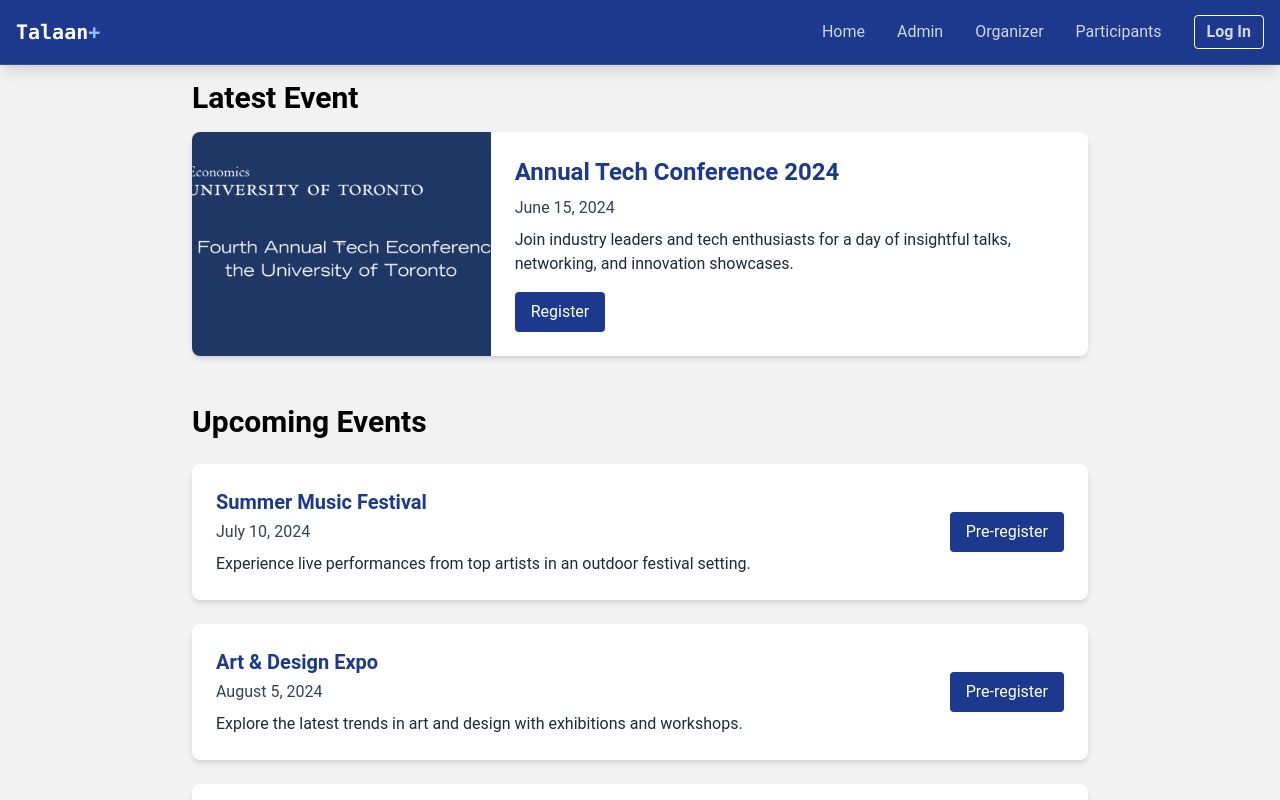
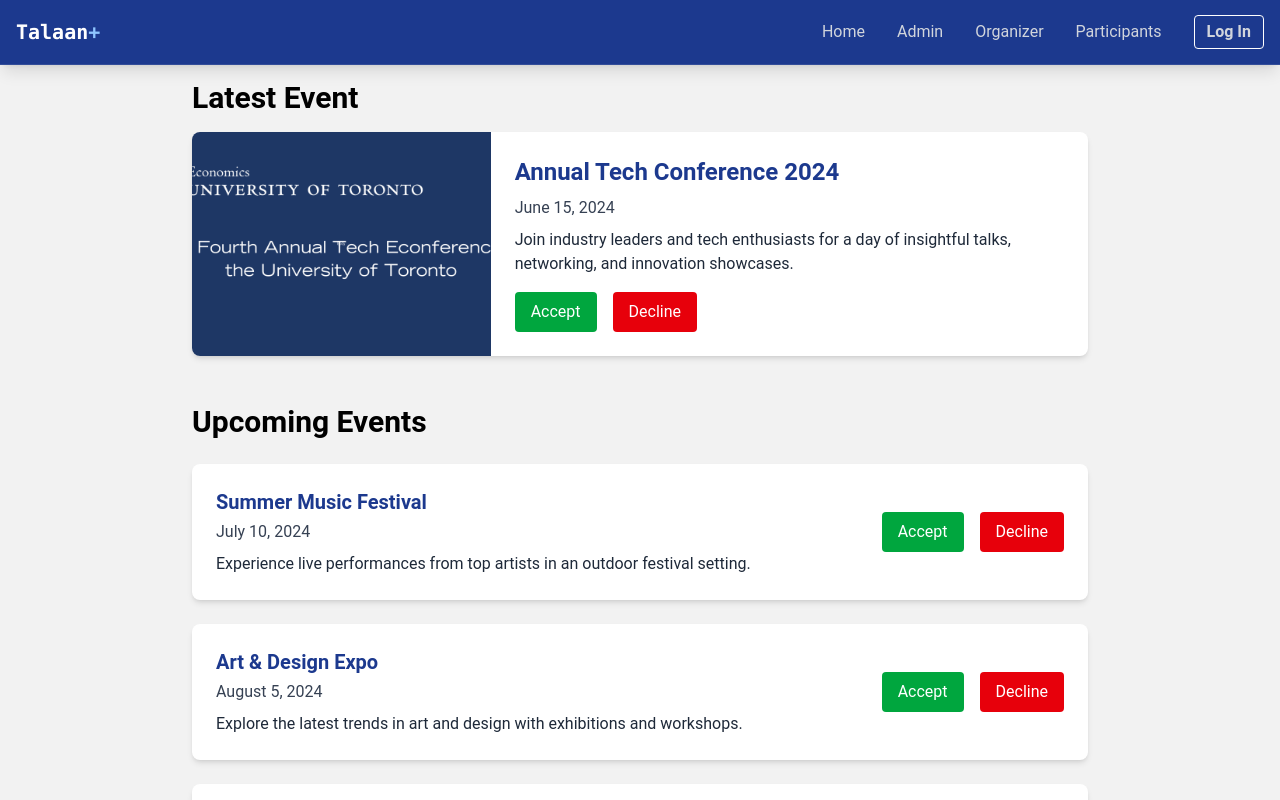
Before and after one commit to Barneycle/talaan, a React (Vite) app: page /participants in a window 1280 px wide. Shown: the top 800 px of the page. Built offline with nearby package versions, Linux system fonts and the light colour scheme.

Commit message:
replaced Register/Pre-Register buttons with Accept/Decline and Answer Survey and Generate Certificate. added logics for these buttons.

```diff
--- a/src/components/sections/Participants.jsx
+++ b/src/components/sections/Participants.jsx
@@ -30,16 +30,27 @@ const upcomingEvents = [
 ];
 
 export const Participants = () => {
-  const [requestedEvents, setRequestedEvents] = useState([]);
+  const [acceptedEvents, setAcceptedEvents] = useState([]);
+  const [declinedEvents, setDeclinedEvents] = useState([]);
 
-  const handleRequestEvent = (event) => {
-    if (!requestedEvents.find(e => e.id === event.id)) {
-      setRequestedEvents(prev => [...prev, event]);
-      alert(`You have successfully requested to pre-register for "${event.title}".`);
-    } else {
-      alert(`You have already requested to pre-register for "${event.title}".`);
+  const handleAcceptEvent = (event) => {
+    if (!acceptedEvents.find(e => e.title === event.title)) {
+      setAcceptedEvents(prev => [...prev, event]);
+      setDeclinedEvents(prev => prev.filter(e => e.title !== event.title));
+      alert(`You have accepted the event "${event.title}".`);
     }
   };
+
+  const handleDeclineEvent = (event) => {
+    if (!declinedEvents.find(e => e.title === event.title)) {
+      setDeclinedEvents(prev => [...prev, event]);
+      setAcceptedEvents(prev => prev.filter(e => e.title !== event.title));
+      alert(`You have declined the event "${event.title}".`);
+    }
+  };
+
+  const isAccepted = (event) => acceptedEvents.some(e => e.title === event.title);
+  const isDeclined = (event) => declinedEvents.some(e => e.title === event.title);
 
   return (
     <section className="min-h-screen bg-white/95 p-8 flex flex-col items-center pt-20">
@@ -55,12 +66,50 @@ export const Participants = () => {
             <h3 className="text-2xl font-bold mb-2 text-blue-900">{latestEvent.title}</h3>
             <p className="text-gray-700 mb-2">{latestEvent.date}</p>
             <p className="text-gray-800">{latestEvent.description}</p>
+            <div className="flex space-x-4 mt-4">
+              {!isAccepted(latestEvent) && !isDeclined(latestEvent) ? (
+                <>
                   <button
-              onClick={() => handleRequestEvent(latestEvent)}
-              className="mt-4 px-4 py-2 bg-blue-900 text-white rounded hover:bg-blue-800 transition w-max"
+                    onClick={() => handleAcceptEvent(latestEvent)}
+                    disabled={isAccepted(latestEvent)}
+                    className={`px-4 py-2 rounded text-white ${isAccepted(latestEvent) ? 'bg-green-500 cursor-not-allowed' : 'bg-green-600 hover:bg-green-700'}`}
                   >
-              Register
+                    Accept
                   </button>
+                  <button
+                    onClick={() => handleDeclineEvent(latestEvent)}
+                    disabled={isDeclined(latestEvent)}
+                    className={`px-4 py-2 rounded text-white ${isDeclined(latestEvent) ? 'bg-red-500 cursor-not-allowed' : 'bg-red-600 hover:bg-red-700'}`}
+                  >
+                    Decline
+                  </button>
+                </>
+              ) : isAccepted(latestEvent) ? (
+                <>
+                  <button
+                    onClick={() => alert('Answer Survey clicked')}
+                    className="px-4 py-2 rounded bg-blue-900 text-white hover:bg-blue-800"
+                  >
+                    Answer Survey
+                  </button>
+                  <button
+                    onClick={() => alert('Generate Certificate clicked')}
+                    className="px-4 py-2 rounded bg-gray-600 text-white hover:bg-gray-700"
+                  >
+                    Generate Certificate
+                  </button>
+                </>
+              ) : (
+                <input
+                  type="text"
+                  value="Declined"
+                  readOnly
+                  className="w-28 px-5 py-2 rounded border border-red-600 text-red-600 bg-red-100 cursor-default text-center"
+                  tabIndex={-1}
+                  onClick={e => e.preventDefault()}
+                />
+              )}
+            </div>
           </div>
         </div>
       </div>
@@ -75,25 +124,70 @@ export const Participants = () => {
                 <p className="text-gray-700 mb-2">{event.date}</p>
                 <p className="text-gray-800">{event.description}</p>
               </div>
+              <div className="flex space-x-4 mt-4 md:mt-0">
+                {!isAccepted(event) && !isDeclined(event) ? (
+                  <>
                     <button
-                onClick={() => handleRequestEvent(event)}
-                className="mt-4 md:mt-0 px-4 py-2 bg-blue-900 text-white rounded hover:bg-blue-800 transition"
+                      onClick={() => handleAcceptEvent(event)}
+                      disabled={isAccepted(event)}
+                      className={`px-4 py-2 rounded text-white ${isAccepted(event) ? 'bg-green-500 cursor-not-allowed' : 'bg-green-600 hover:bg-green-700'}`}
                     >
-              Pre-register
+                      Accept
                     </button>
+                    <button
+                      onClick={() => handleDeclineEvent(event)}
+                      disabled={isDeclined(event)}
+                      className={`px-4 py-2 rounded text-white ${isDeclined(event) ? 'bg-red-500 cursor-not-allowed' : 'bg-red-600 hover:bg-red-700'}`}
+                    >
+                      Decline
+                    </button>
+                  </>
+                ) : isAccepted(event) ? (
+                  <input
+                    type="text"
+                    value="Accepted"
+                    readOnly
+                    className="w-28 px-5 py-2 rounded border border-green-600 text-green-600 bg-green-100 cursor-default text-center"
+                    tabIndex={-1}
+                    onClick={e => e.preventDefault()}
+                  />
+              ) : (
+                <input
+                  type="text"
+                  value="Declined"
+                  readOnly
+                  className="w-28 px-5 py-2 rounded border border-red-600 text-red-600 bg-red-100 cursor-default"
+                  tabIndex={-1}
+                />
+              )}
+            </div>
           </li>
           ))}
         </ul>
       </div>
 
-      {requestedEvents.length > 0 && (
+      {acceptedEvents.length > 0 && (
         <div className="w-full max-w-4xl mt-12">
-          <h2 className="text-3xl font-semibold mb-4 text-blue-900">Your Requested Events</h2>
+          <h2 className="text-3xl font-semibold mb-4 text-green-900">Accepted Events</h2>
           <ul className="space-y-4">
-            {requestedEvents.map(event => (
-              <li key={event.id} className="bg-green-100 rounded-lg shadow-md p-4">
+            {acceptedEvents.map(event => (
+              <li key={event.title} className="bg-green-100 rounded-lg shadow-md p-4">
                 <h3 className="text-lg font-bold text-green-900">{event.title}</h3>
                 <p className="text-green-800">{event.date}</p>
+              </li>
+            ))}
+          </ul>
+        </div>
+      )}
+
+      {declinedEvents.length > 0 && (
+        <div className="w-full max-w-4xl mt-12">
+          <h2 className="text-3xl font-semibold mb-4 text-red-900">Declined Events</h2>
+          <ul className="space-y-4">
+            {declinedEvents.map(event => (
+              <li key={event.title} className="bg-red-100 rounded-lg shadow-md p-4">
+                <h3 className="text-lg font-bold text-red-900">{event.title}</h3>
+                <p className="text-red-800">{event.date}</p>
               </li>
             ))}
           </ul>
```
Lines whose indentation alone changed are shown as unchanged.
